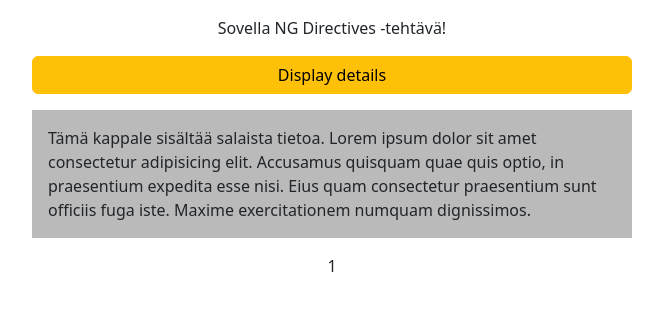
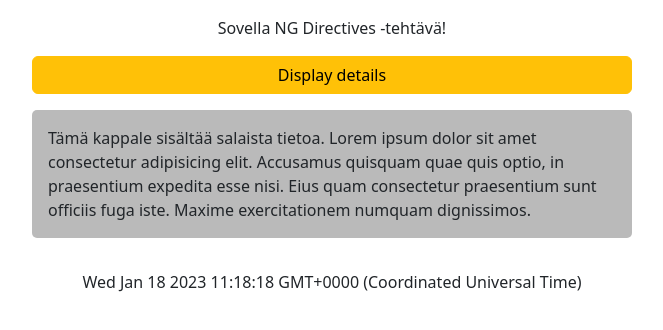
Before and after one commit to Suvikan/sovella-ng-directives, an Angular app: page / in a window 1280 px wide. Both pictures are taken after a click on the button "Display details". Shown: the top 330 px of the page, without its empty margins (308-971 px from the left). Built offline with nearby package versions, Linux system fonts and the light colour scheme.

Commit message:
korvataan click laskuri date leimalla

```diff
--- a/src/app/display-details/display-details.component.css
+++ b/src/app/display-details/display-details.component.css
@@ -4,16 +4,15 @@
     justify-content: center;
 }
 
-.clickscounter {
-    background-color: fff;
-    font-size: 20px;
-    margin-top: 1rem;
-}
-
 .text {
     font-size: 16px;
     background-color: rgb(186, 186, 186);
+    border-radius: 5px;
     padding: 1rem;
     margin: 1rem auto;
     max-width: 600px;
 }
+
+.margin {
+   margin: 1rem 0.5rem 0.7rem 0.5rem;
+}
--- a/src/app/display-details/display-details.component.html
+++ b/src/app/display-details/display-details.component.html
@@ -1,16 +1,19 @@
-<section>
+<section class="wrap">
 
     <p>Sovella NG Directives -tehtävä!</p>
     <button class="btn btn-warning" (click)="showMe = !showMe" (click)="clickCount()">Display details</button>
 
     <p *ngIf="showMe" class="text">Tämä kappale sisältää salaista tietoa. Lorem ipsum dolor sit amet consectetur adipisicing elit. Accusamus quisquam quae quis optio, in praesentium expedita esse nisi. Eius quam consectetur praesentium sunt officiis fuga iste. Maxime exercitationem numquam dignissimos.</p>
 
-    <div *ngFor="let click of listOfClicks" [ngStyle]="{'background-color' : click >= 5 ? 'black' : 'white' }">
-            <p [ngClass]="{'text-white': click >= 5}">{{ click }}
-            </p>
-        </div>
+    <!--<div *ngFor="let click of listOfClicks" [ngStyle]="{'background-color' : click >= 5 ? 'black' : 'white' }">
+        <p [ngClass]="{'text-white': click >= 5}" class="margin">
+            {{ click }}
+        </p>
+    </div>-->
 
-
-    <!--<p class="clickscounter" >Button has been pushed {{ numberOfClicks }} times</p> -->
-
+    <div *ngFor="let date of listOfClicks" [ngStyle]="{'background-color' : listOfClicks.length >= 5 ? 'black' : 'white' }">
+        <p [ngClass]="{'text-white': listOfClicks.length >= 5}" class="margin">
+            {{ date }}
+        </p>
+    </div>
 </section>
--- a/src/app/display-details/display-details.component.ts
+++ b/src/app/display-details/display-details.component.ts
@@ -8,18 +8,19 @@ import { Component } from '@angular/core';
 export class DisplayDetailsComponent {
   showMe:boolean = false;
   numberOfClicks: number = 0;
-  listOfClicks: any = [];
+  //listOfClicks: any = [];
+  listOfClicks: Date[] = [];
 
   ngOnInit(): void{}
 
    clickCount() {
     this.numberOfClicks++;
-    this.listOfClicks.push(this.numberOfClicks);
+    //this.listOfClicks.push(this.numberOfClicks);
+    this.listOfClicks.push(new Date());
         }
 
-  getColor() {
-    return this.numberOfClicks >= 5 ? 'black' : 'white';
-        }
+
+
 
   constructor() {}
 }
```
